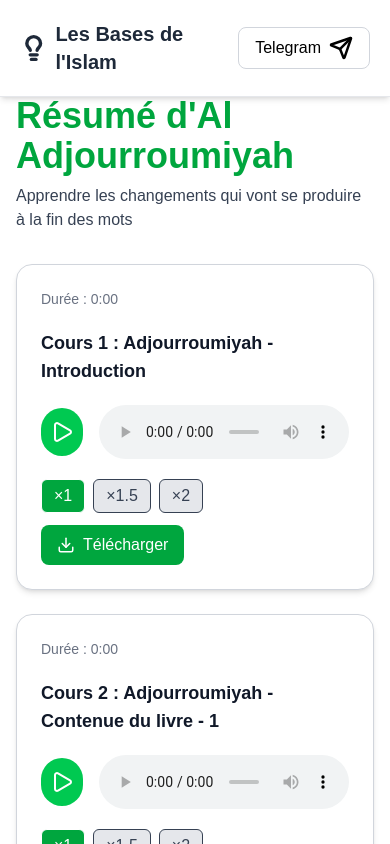
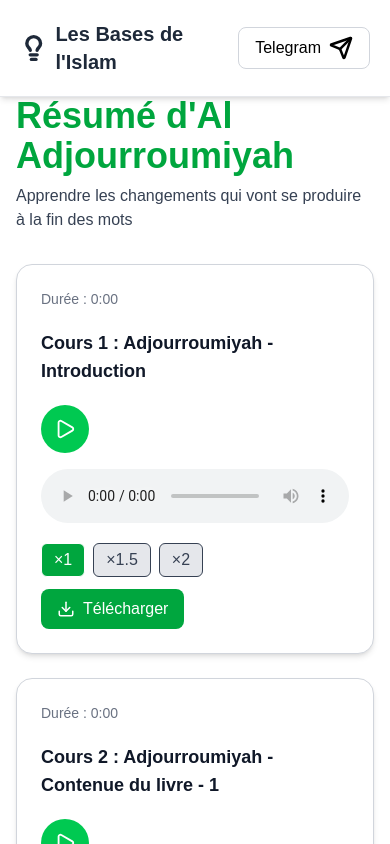
Before and after one commit to Abdelhadi-coder/Les_Bases_De_Islam, a React (Vite) app: page /arabe/adjourroumiyah in a window 390 px wide. Shown: the top 844 px of the page. Built offline with nearby package versions, Linux system fonts and the light colour scheme; a web font is replaced by a local one.

Commit message:
Add : the website is now white and i added some good affect and youtube button

```diff
--- a/src/App.jsx
+++ b/src/App.jsx
@@ -127,7 +127,7 @@ const Home = () => {
       </div>
 
       {/* Text Content */}
-      <div className="text-center space-y-6 mt-10 transition-all duration-500 max-w-xl px-4">
+      <div className="text-center space-y-6 mt-16 transition-all duration-500 max-w-xl px-4">
         <h4 className="text-3xl text-green-600 font-medium font-arabic tracking-normal">
           السَّلَامُ عَلَيْكُمْ وَ رَحْمَةُ اللهِ وَ بَرَكاتُهُ
         </h4>
--- a/src/components/AudioCard.tsx
+++ b/src/components/AudioCard.tsx
@@ -148,12 +148,12 @@ export const AudioCard = ({
 
       <h2 className="text-lg font-semibold">{title}</h2>
 
-      <div className="flex items-center gap-4">
+     <div className="flex flex-col sm:flex-row sm:items-center gap-4">
         <button
           onClick={togglePlay}
-          className="w-13 h-12 rounded-full bg-green-500 hover:bg-green-600 flex items-center justify-center transition"
+          className="w-12 h-12 rounded-full bg-green-500 hover:bg-green-600 flex items-center justify-center transition self-start sm:self-auto"
         >
-          {isPlaying ? <Pause size={24} color="white" /> : <Play size={24} color="white" />}
+          {isPlaying ? <Pause size={22} color="white" /> : <Play size={22} color="white" />}
         </button>
 
         <audio
--- a/src/index.css
+++ b/src/index.css
@@ -136,11 +136,11 @@ section {
           @apply text-white-50 relative;
 
           span {
-            @apply transition-colors duration-300 hover:text-white;
+            @apply transition-colors duration-300;
           }
 
           .underline {
-            @apply absolute -bottom-1 left-0 w-0 h-0.5 bg-white transition-all duration-300 group-hover:w-full;
+            @apply absolute -bottom-1 left-0 w-0 h-0.5 bg-black transition-all duration-300 group-hover:w-full;
           }
         }
       }
```
Also changed, not shown: src/components/NavBar.jsx (+0 -11 lines).
